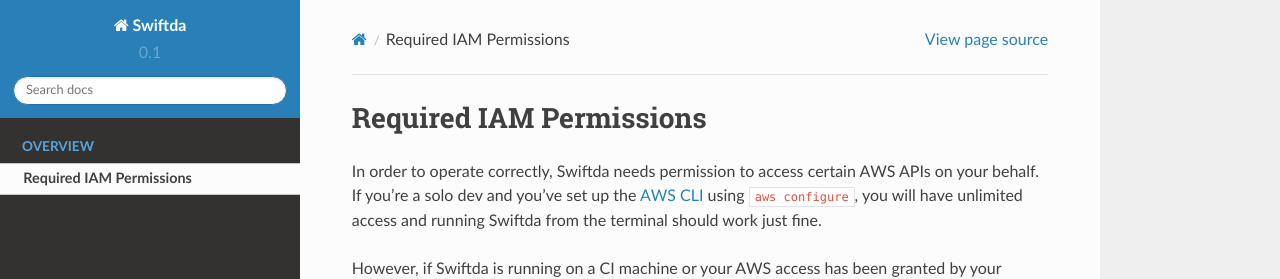
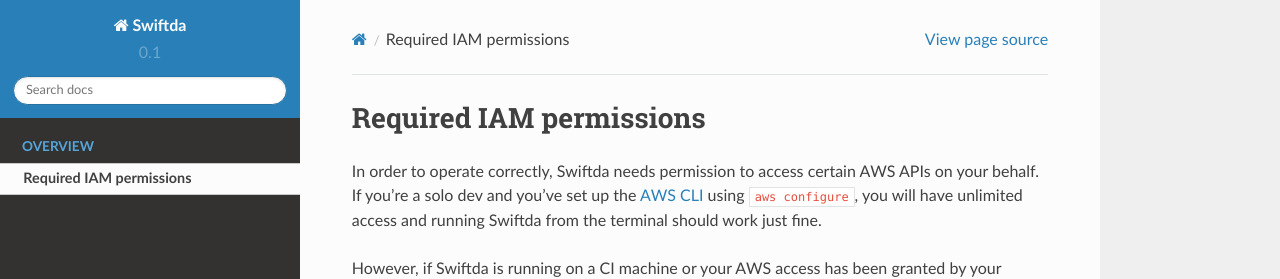
Before and after one commit to awswift/swift-lambda, a Sphinx documentation site: the page built from docs/required-iam-permissions.md, in a window 1280 px wide and 1272 px high. Shown: the top 279 px of the window. Built offline with Sphinx 7.4.7 and the Read the Docs theme 2.0.0, drawn with Linux system fonts in a browser that asks for light colours.

Commit message:
More docs

```diff
--- a/docs/required-iam-permissions.md
+++ b/docs/required-iam-permissions.md
@@ -1,4 +1,4 @@
-# Required IAM Permissions
+# Required IAM permissions
 
 In order to operate correctly, Swiftda needs permission to access certain AWS APIs
 on your behalf. If you're a solo dev and you've set up the [AWS CLI][aws-cli] using
```
Also changed, not shown: docs/continuous-integration.md (added, +21 -0 lines).
